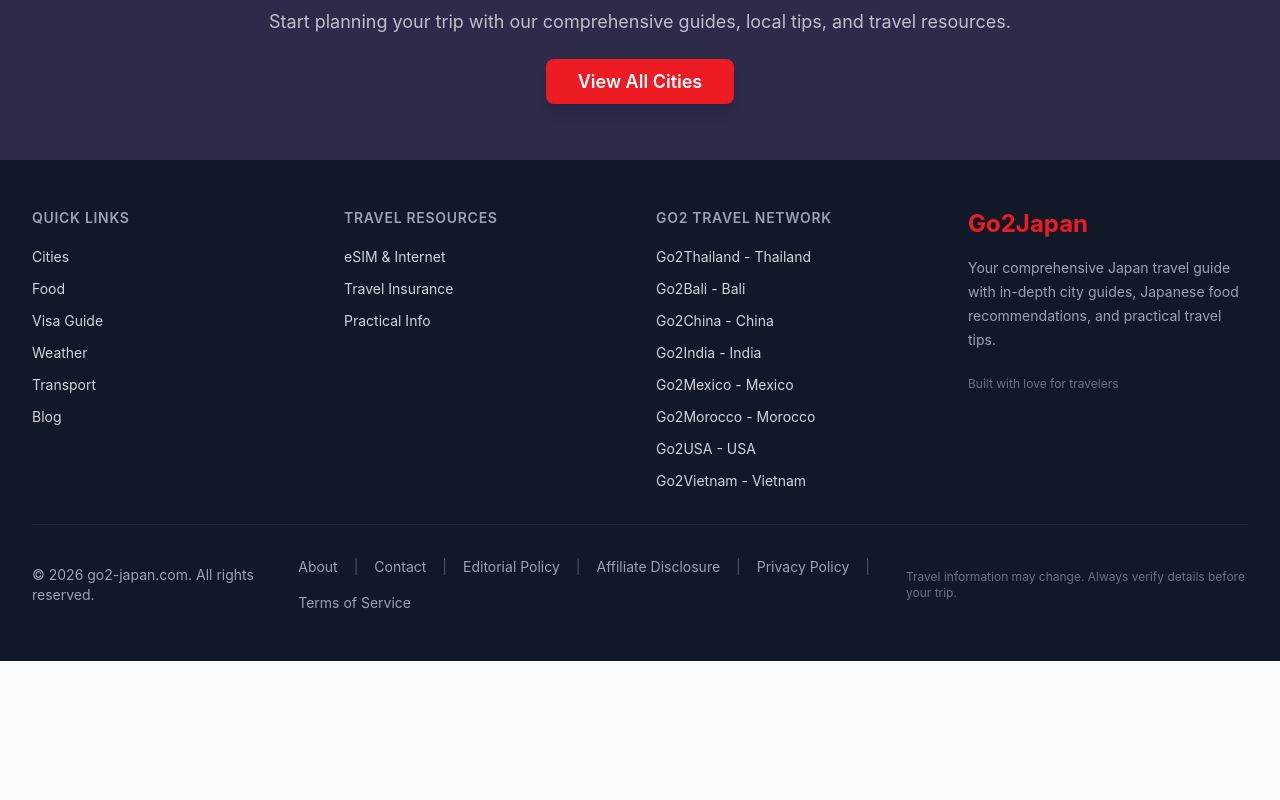
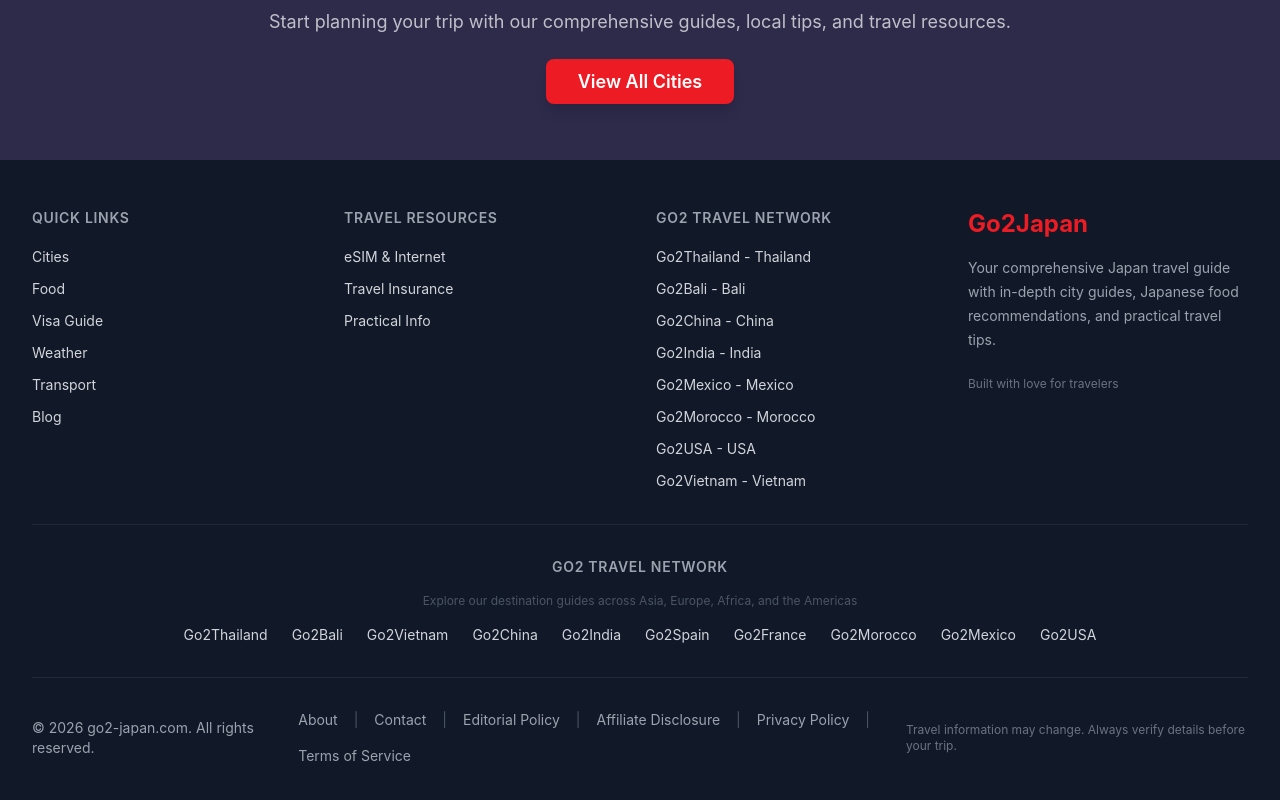
Before and after one commit to MarvinNL046/go2-japan, a Next.js app: page / in a window 1280 px wide. Shown: the part 1794-2594 px from the top of the page. Before the commit the page ends 2455 px from the top, so only its background shows below. Built offline with nearby package versions, Linux system fonts and the light colour scheme.

Commit message:
footer: add Go2 Travel Network cross-links for SEO

```diff
--- a/components/Footer.tsx
+++ b/components/Footer.tsx
@@ -68,7 +68,29 @@ const Footer = () => {
           </div>
         </div>
 
+        {/* Go2 Travel Network */}
         <div className="mt-8 pt-8 border-t border-gray-800">
+          <h3 className="text-sm font-semibold text-gray-400 tracking-wider uppercase mb-4 text-center">
+            Go2 Travel Network
+          </h3>
+          <p className="text-gray-600 text-xs text-center mb-4">
+            Explore our destination guides across Asia, Europe, Africa, and the Americas
+          </p>
+          <div className="flex flex-wrap justify-center gap-x-6 gap-y-2 mb-8">
+            <a href="https://go2thailand.com" target="_blank" rel="noopener" className="text-gray-300 hover:text-white text-sm transition-colors">Go2Thailand</a>
+            <a href="https://go2-bali.com" target="_blank" rel="noopener" className="text-gray-300 hover:text-white text-sm transition-colors">Go2Bali</a>
+            <a href="https://go2-vietnam.com" target="_blank" rel="noopener" className="text-gray-300 hover:text-white text-sm transition-colors">Go2Vietnam</a>
+            <a href="https://go2-china.com" target="_blank" rel="noopener" className="text-gray-300 hover:text-white text-sm transition-colors">Go2China</a>
+            <a href="https://go2-india.com" target="_blank" rel="noopener" className="text-gray-300 hover:text-white text-sm transition-colors">Go2India</a>
+            <a href="https://go2-spain.com" target="_blank" rel="noopener" className="text-gray-300 hover:text-white text-sm transition-colors">Go2Spain</a>
+            <a href="https://go2-france.com" target="_blank" rel="noopener" className="text-gray-300 hover:text-white text-sm transition-colors">Go2France</a>
+            <a href="https://go2-morocco.com" target="_blank" rel="noopener" className="text-gray-300 hover:text-white text-sm transition-colors">Go2Morocco</a>
+            <a href="https://go2-mexico.com" target="_blank" rel="noopener" className="text-gray-300 hover:text-white text-sm transition-colors">Go2Mexico</a>
+            <a href="https://go2-usa.com" target="_blank" rel="noopener" className="text-gray-300 hover:text-white text-sm transition-colors">Go2USA</a>
+          </div>
+        </div>
+
+        <div className="pt-8 border-t border-gray-800">
           <div className="flex flex-col md:flex-row justify-between items-center">
             <div className="flex flex-col md:flex-row items-center gap-4">
               <p className="text-gray-400 text-sm">
```
